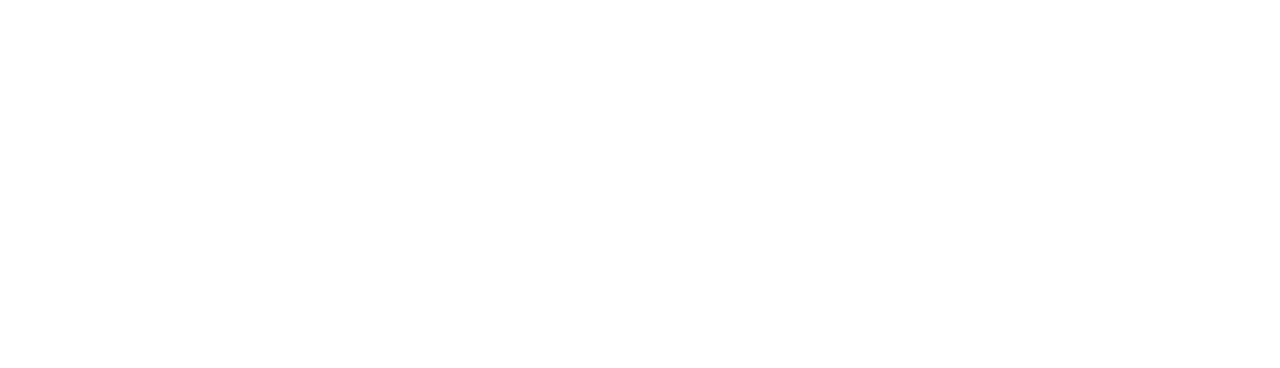
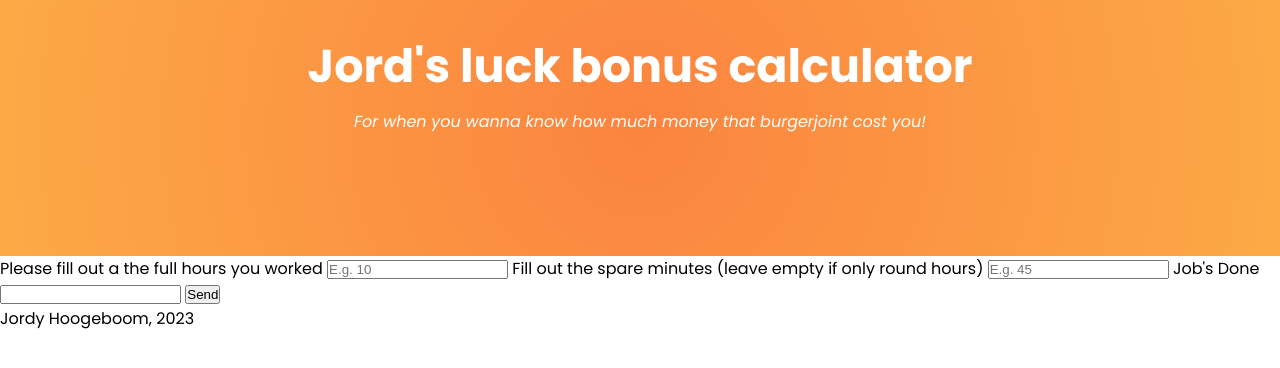
Before and after one commit to JordyHB/luck-bonus-calculator, a plain HTML site: page index.html in a window 1280 px wide. Drawn offline with Linux system fonts and the light colour scheme.

Commit message:
end of code session commit

```diff
--- a/calculator.js
+++ b/calculator.js
@@ -1,6 +1,11 @@
-const hoursWorked = 10;
-const jobsDone = 30
+function returnInput() {
+    const hoursWorked = document.getElementById('hours-field').value;
+    const jobsDone = document.getElementById('jobs-field').value;
+    if (jobsDone / hoursWorked > 2.9) {
+        console.log('congrats you were lucky this week')
+    } else {
+        console.log('stinky')
+    }
+}
 
-if (hoursWorked / jobsDone >= 2.9) {
-    console.log('congrats you were lucky this week')
-}
+console.log('hello')
--- a/index.html
+++ b/index.html
@@ -2,9 +2,37 @@
 <html lang="en">
 <head>
     <meta charset="UTF-8">
-    <title>Title</title>
+    <meta name="viewport" content="width=device-width, initial-scale=1">
+    <title>Luck Bonus Calculator</title>
+    <link rel="stylesheet" href="./styles/styles.css">
+
 </head>
 <body>
+<header>
+    <div class="title-div">
+        <h1>Jord's luck bonus calculator</h1>
+        <p class="under-title">For when you wanna know how much money that burgerjoint cost you!</p>
+    </div>
+</header>
+<main>
+    <section class="input-fields">
+        <form onsubmit="returnInput()">
+            <label for="hours-field">Please fill out a the full hours you worked</label>
+            <input type="number" name="hours-worked" id="hours-field" placeholder="E.g. 10" required/>
+            <label for="minutes-field">Fill out the spare minutes (leave empty if only round hours)</label>
+            <input type="number" name="extra-minutes" id="minutes-field" placeholder="E.g. 45"/>
+            <label for="jobs-field">Job's Done</label>
+            <input type="number" name="jobs-done" id="jobs-field" required/>
+            <button type="submit">Send</button>
+        </form>
+    </section>
+    <section class="output-fields">
 
+    </section>
+</main>
+<footer>
+    <p class="signature">Jordy Hoogeboom, 2023</p>
+</footer>
+<script src="calculator.js"></script>
 </body>
 </html>
--- a/styles/styles.css
+++ b/styles/styles.css
@@ -0,0 +1,75 @@
+/*////////////////////////
+    Table of Contents
+    1. Global Styles
+    2. Typography
+    3. Layout
+        3.1 Reusables
+        3.2 Other
+    4. Areas
+        4.1 Header
+        4.2 Introduction
+        etc.
+    5. Media Queries
+////////////////////////*/
+
+/* ------------------------------- 1. Global Styles -------------------------------- */
+
+@import url('https://fonts.googleapis.com/css2?family=Poppins:ital,wght@0,400;0,500;0,700;1,400;1,500&display=swap');
+
+* {
+    margin: 0;
+    padding: 0;
+    box-sizing: border-box;
+}
+
+
+/* ------------------------------- 2. Typography ----------------------------------- */
+
+html {
+    font-family: 'Poppins', sans-serif;
+}
+
+.title-div {
+    color: white;
+}
+
+h1 {
+    font-size: 46px;
+}
+
+.under-title {
+    font-style: italic;
+}
+/* ------------------------------- 3. Layout --------------------------------------- */
+
+/* --------------- 3.1 Reusables ----------------------- */
+
+/* --------------- 3.2 Other --------------------------- */
+
+/* ------------------------------- 4. Areas ---------------------------------------- */
+
+/* --------------- 4.1 Header ------------------------- */
+
+header {
+    display: flex;
+    min-width: 100vw;
+    min-height: 16rem;
+    background: rgb(251,132,63);
+    background: radial-gradient(circle, rgba(251,132,63,1) 0%, rgba(252,170,70,1) 100%);
+    justify-content: center;
+    padding: 2rem;
+}
+
+.title-div {
+    text-align: center;
+}
+
+.under-title {
+    margin: 0.5rem;
+}
+/* --------------- 4.1 main ------------------------- */
+
+/* --------------- 4.2 input-field ------------------- */
+/* --------------- 4.2 output-field ------------------- */
+
+/* ------------------------------- 5. Media Queries -------------------------------- */
```
